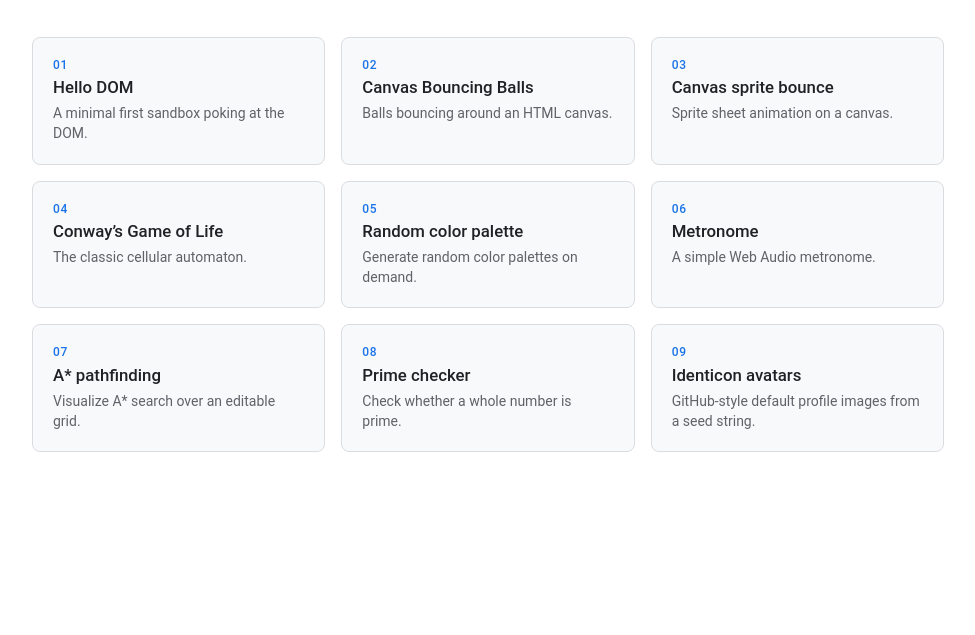
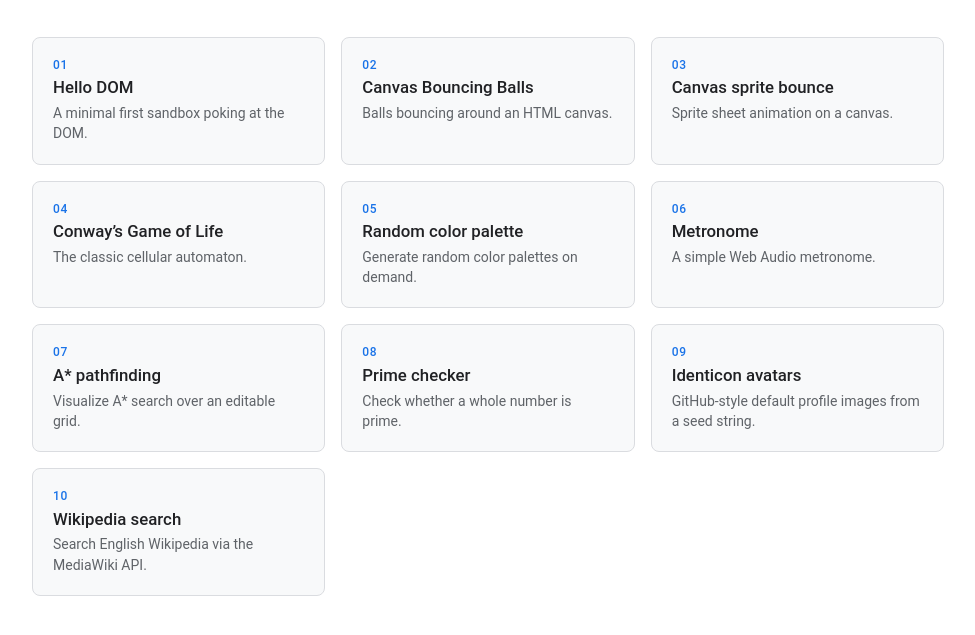
Before and after one commit to btmonier/misc_js, a website built with Vite: page landing/index.html in a window 1280 px wide. Shown: the part 145-780 px from the top of the page, without its empty margins (152-1127 px from the left). Built offline with nearby package versions, Linux system fonts and the light colour scheme.

Commit message:
Add to landing

```diff
--- a/landing/index.html
+++ b/landing/index.html
@@ -59,6 +59,11 @@
           <span class="card-title">Identicon avatars</span>
           <span class="card-desc">GitHub-style default profile images from a seed string.</span>
         </a>
+        <a class="card" href="./10-wikipedia-search/">
+          <span class="card-index">10</span>
+          <span class="card-title">Wikipedia search</span>
+          <span class="card-desc">Search English Wikipedia via the MediaWiki API.</span>
+        </a>
       </nav>
     </main>
   </body>
```
Also changed, not shown: 1 other file.
